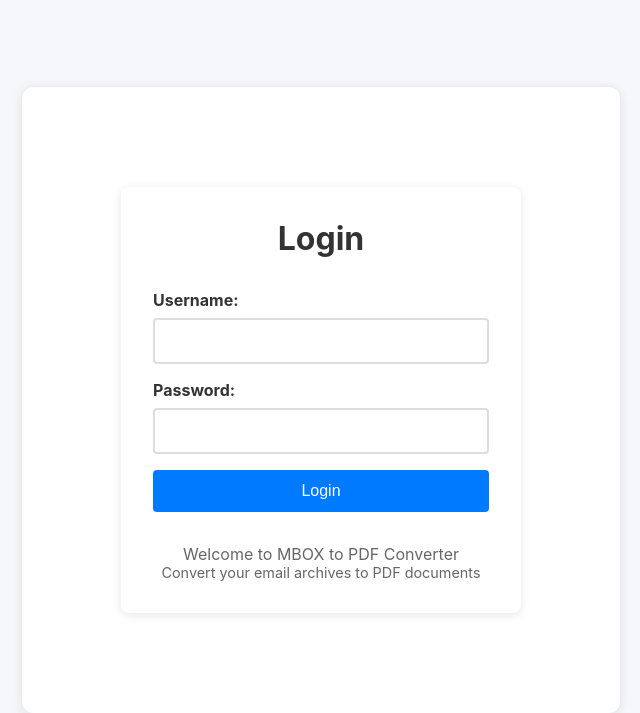
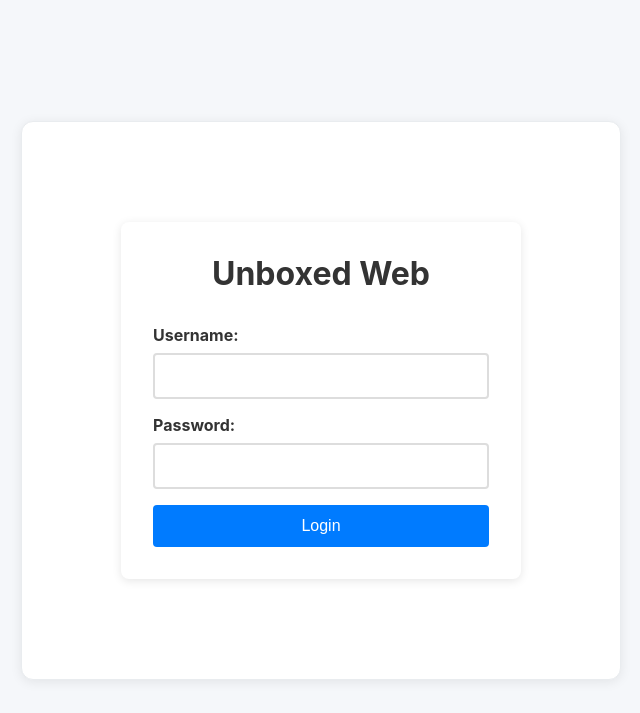
Before and after one commit to Joshua-Wise/UnboxedWeb, a Flask app: page /login in a window 1280 px wide. Shown: the top 713 px of the page, without its empty margins (319-959 px from the left). Run offline with Flask 3, Linux system fonts and the light colour scheme; parts of the project's set-up code (start-up, migrations or seed data) failed here and were passed over.

Commit message:
Update login.html

```diff
--- a/app/templates/login.html
+++ b/app/templates/login.html
@@ -83,7 +83,7 @@
 <body>
     <div class="container">
         <div class="login-container">
-            <h1 style="text-align: center; margin-bottom: 2rem; color: #333;">Login</h1>
+            <h1 style="text-align: center; margin-bottom: 2rem; color: #333;">Unboxed Web</h1>
 
             {% if error %}
                 <div class="error-message">{{ error }}</div>
@@ -103,11 +103,6 @@
 
                 <button type="submit" class="login-btn">Login</button>
             </form>
-
-            <div style="text-align: center; margin-top: 2rem; color: #666;">
-                <p>Welcome to MBOX to PDF Converter</p>
-                <p style="font-size: 0.9rem;">Convert your email archives to PDF documents</p>
-            </div>
         </div>
     </div>
 </body>
```
